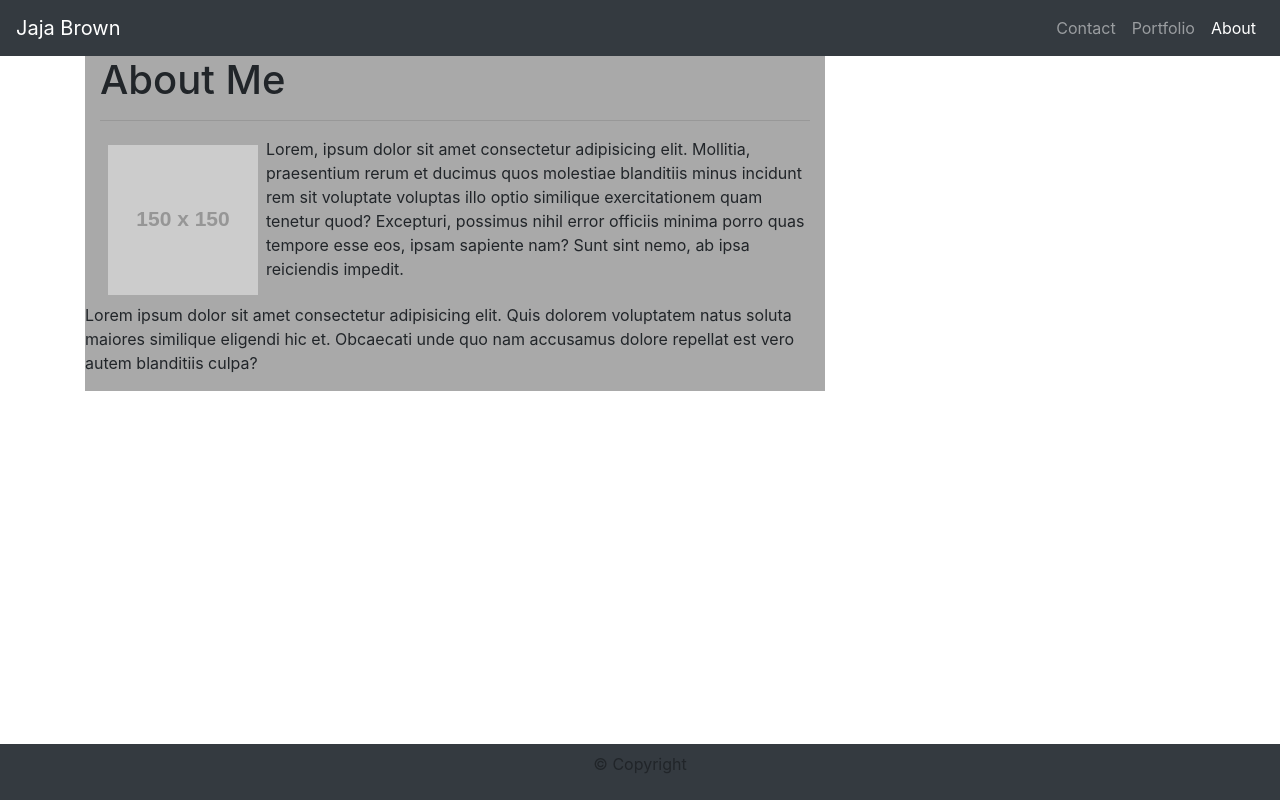
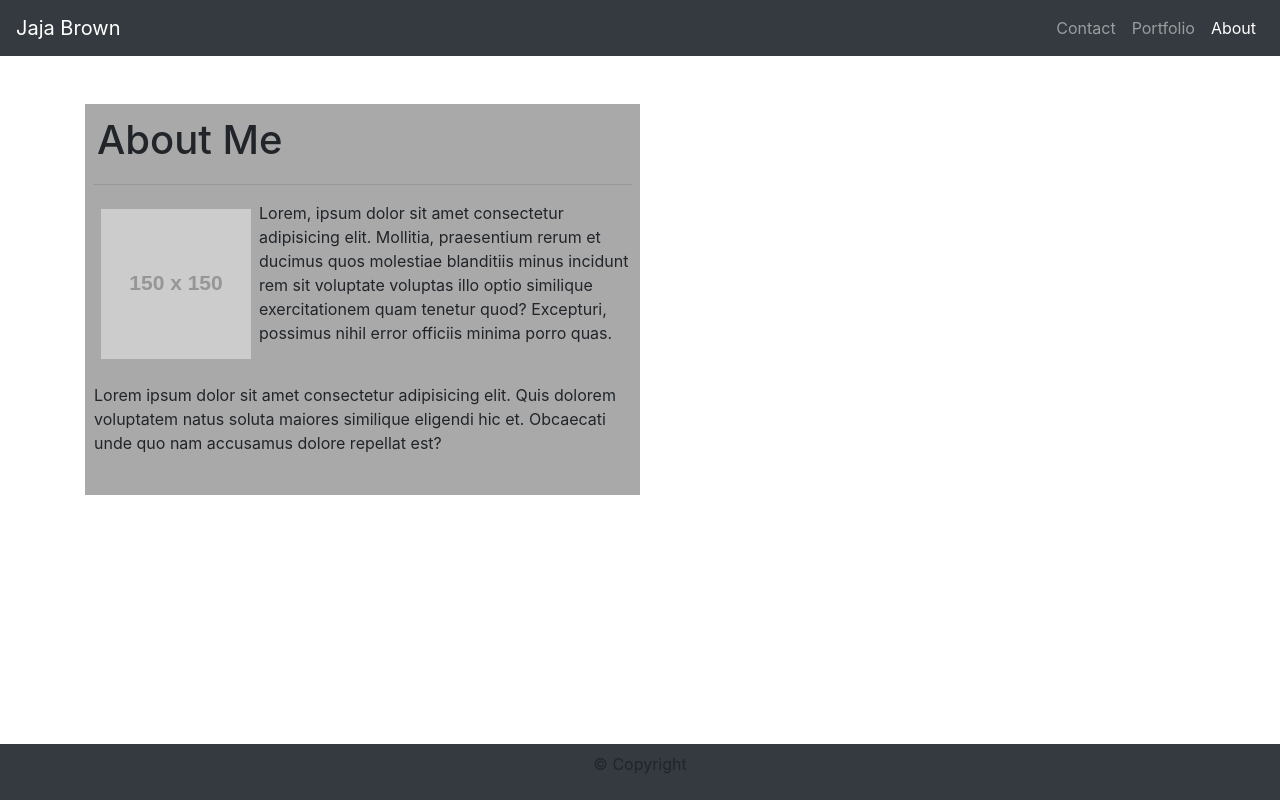
Before and after one commit to chee-codes/responsive-bootstrap-portfolio, a plain HTML site: page index.html in a window 1280 px wide. Drawn offline with nearby package versions, Linux system fonts and the light colour scheme; placeholder pictures from the web are drawn by us.

Commit message:
Create main content

```diff
--- a/index.html
+++ b/index.html
@@ -46,31 +46,31 @@
 
     <!-- Content container -->
     <div class="container">
-      <section class="myCol col-8">
-        <h1>About Me</h1>
+      <div class="col-6 myCol mt-5 p-2">
+        <h1 class="p-1">About Me</h1>
         <hr>
         <div class="row">
-          <div class="col-12">
+          <div class="col">
             <img src="https://via.placeholder.com/150x150" class="float-left img-fluid p-2" alt="Profle picture">
-            <p>Lorem, ipsum dolor sit amet consectetur adipisicing elit. Mollitia, praesentium rerum et ducimus quos molestiae blanditiis minus incidunt rem sit voluptate voluptas illo optio similique exercitationem quam tenetur quod? Excepturi, possimus nihil error officiis minima porro quas tempore esse eos, ipsam sapiente nam? Sunt sint nemo, ab ipsa reiciendis impedit.</p>
+            <p class="p-auto">Lorem, ipsum dolor sit amet consectetur adipisicing elit. Mollitia, praesentium rerum et ducimus quos molestiae blanditiis minus incidunt rem sit voluptate voluptas illo optio similique exercitationem quam tenetur quod? Excepturi, possimus nihil error officiis minima porro quas.</p>
           </div>
           <div class="row">
-            <div class="col-12">
-              <p>Lorem ipsum dolor sit amet consectetur adipisicing elit. Quis dolorem voluptatem natus soluta maiores similique eligendi hic et. Obcaecati unde quo nam accusamus dolore repellat est vero autem blanditiis culpa?</p>
+            <div class="col">
+              <p class="p-3">Lorem ipsum dolor sit amet consectetur adipisicing elit. Quis dolorem voluptatem natus soluta maiores similique eligendi hic et. Obcaecati unde quo nam accusamus dolore repellat est?</p>
             </div>
           </div>
         </div>
-      </section>
+      </div>
     </div>
 
     <!-- End content container -->
 
 
+    <!-- Footer navigation -->
 
-    <!-- Footer navigation -->
     <nav class="navbar fixed-bottom navbar-dark bg-dark">
       <div class="mx-auto">
-        <p>&copy; Copyright<p></p>
+        <p>&copy; Copyright</p>
       </div>
     </nav>
     <!-- Footer nav end -->
```
